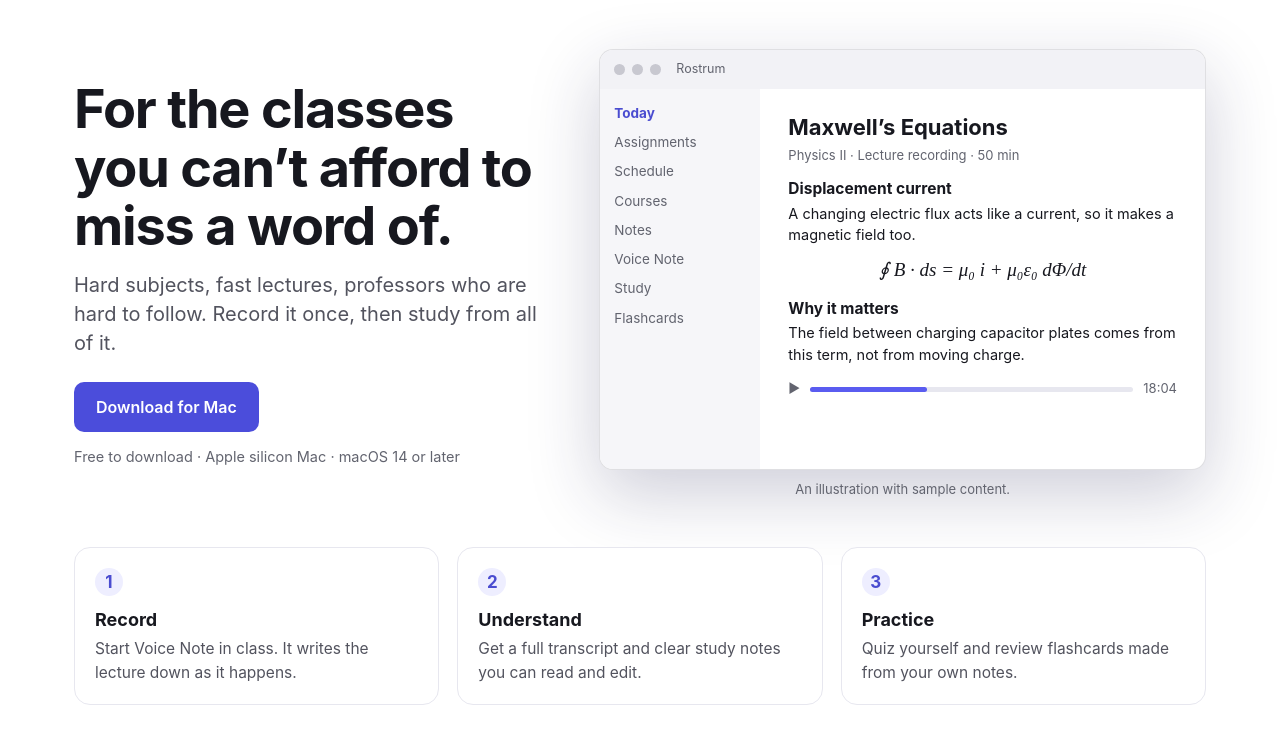
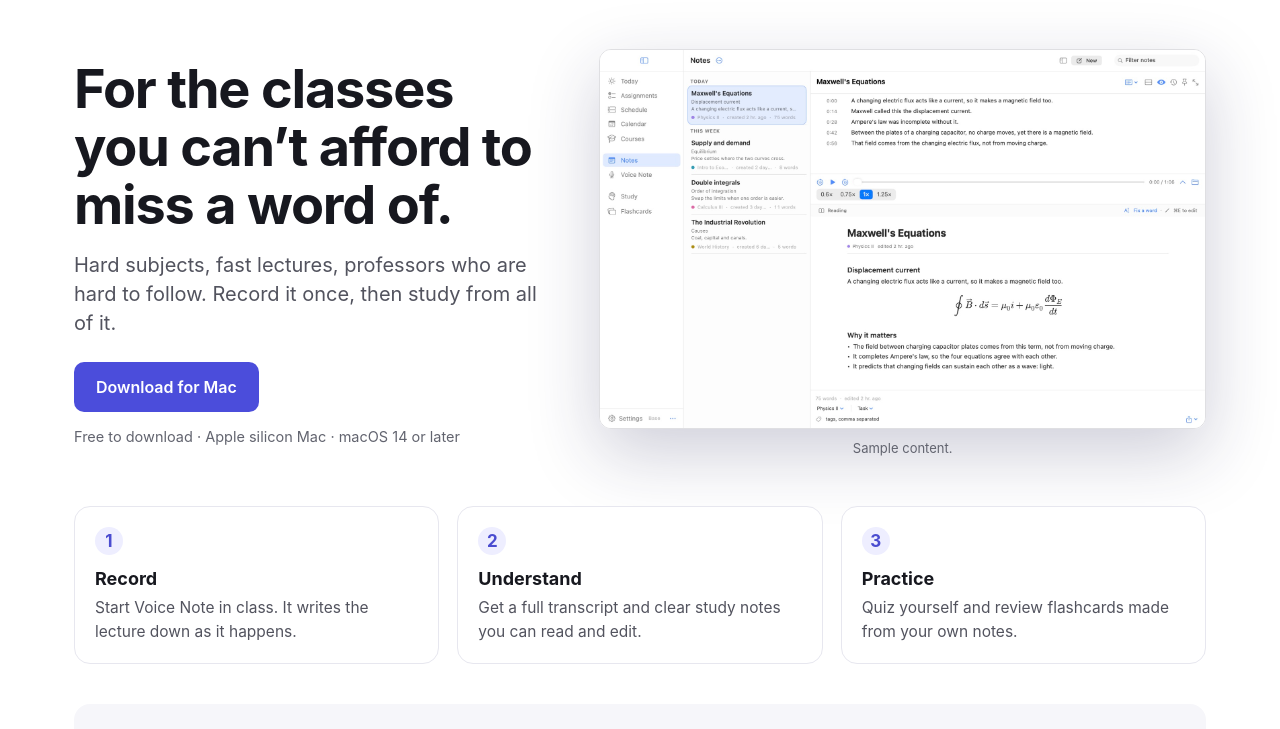
Before and after one commit to hqn07/rostrum, a plain HTML site: page index.html in a window 1280 px wide. Shown: the part 60-789 px from the top of the page. Drawn offline with Linux system fonts and the light colour scheme.

Commit message:
Real screenshot, updated pages
Co-Authored-By: Claude Opus 5.5 <noreply@anthropic.com>

```diff
--- a/index.html
+++ b/index.html
@@ -11,8 +11,8 @@
 <p class="lead">Hard subjects, fast lectures, professors who are hard to follow. Record it once, then study from all of it.</p>
 <a class="btn" href="https://github.com/hqn07/rostrum/releases/latest">Download for Mac</a>
 <p class="fine">Free to download · Apple silicon Mac · macOS 14 or later</p></div>
-<div class="shot"><div class="win" role="img" aria-label="Illustration of the Rostrum window: a lecture note titled Maxwell's Equations with a sample equation and an audio player, beside a sidebar of Today, Assignments, Schedule, Courses, Notes, Voice Note, Study and Flashcards."><div class="bar"><i></i><i></i><i></i><span>Rostrum</span></div><div class="wb" aria-hidden="true"><div class="sd"><b>Today</b><span>Assignments</span><span>Schedule</span><span>Courses</span><span>Notes</span><span>Voice Note</span><span>Study</span><span>Flashcards</span></div><div class="mn"><h4>Maxwell’s Equations</h4><p class="meta">Physics II · Lecture recording · 50 min</p><h5>Displacement current</h5><p>A changing electric flux acts like a current, so it makes a magnetic field too.</p><div class="eq">∮ B · ds = μ₀ i + μ₀ε₀ dΦ/dt</div><h5>Why it matters</h5><p>The field between charging capacitor plates comes from this term, not from moving charge.</p><div class="pl"><span>▶</span><div class="tr"><em></em></div><span>18:04</span></div></div></div></div>
-<p class="cap">An illustration with sample content.</p></div></section>
+<div class="shot"><picture><source media="(prefers-color-scheme: dark)" srcset="img/rostrum-notes-dark.jpg"><img src="img/rostrum-notes.jpg" width="1280" height="800" alt="The Rostrum window on a sample lecture note titled Maxwell's Equations for Physics II: headings, the displacement current equation, a short bullet list and an audio player with the recording, beside a sidebar of Today, Assignments, Schedule, Courses, Notes, Voice Note, Study and Flashcards."></picture>
+<p class="cap">Sample content.</p></div></section>
 <h2 class="sr">How it works</h2>
 <ol class="steps" role="list">
 <li class="step"><div class="num" aria-hidden="true">1</div><h3>Record</h3><p>Start Voice Note in class. It writes the lecture down as it happens.</p></li>
--- a/styles.css
+++ b/styles.css
@@ -1,5 +1,5 @@
-:root{--bg:#fff;--fg:#17181F;--mute:#52535E;--fine:#62646F;--line:#E7E7EF;--tile:#F6F6FA;--accent:#5A5CF0;--link:#4A4CD0;--btn-fg:#fff;--num:#EEEEFF;--win:#fff;--bar:#F2F2F6;--sd:#F6F6F9;--shadow:0 24px 70px rgba(30,30,80,.22);--btn-bg:#4B4DDB}
-@media (prefers-color-scheme:dark){:root{--bg:#0E1020;--fg:#F2F2F8;--mute:#B4B6C6;--fine:#A9ABBC;--line:#262838;--tile:#191B2E;--link:#A6A8FF;--num:#262850;--win:#15172A;--bar:#1D2036;--sd:#191B2E;--shadow:0 24px 70px rgba(0,0,0,.5);--btn-bg:#5A5CF0}}
+:root{--bg:#fff;--fg:#17181F;--mute:#52535E;--fine:#62646F;--line:#E7E7EF;--tile:#F6F6FA;--accent:#5A5CF0;--link:#4A4CD0;--btn-fg:#fff;--num:#EEEEFF;--shadow:0 24px 70px rgba(30,30,80,.22);--btn-bg:#4B4DDB}
+@media (prefers-color-scheme:dark){:root{--bg:#0E1020;--fg:#F2F2F8;--mute:#B4B6C6;--fine:#A9ABBC;--line:#262838;--tile:#191B2E;--link:#A6A8FF;--num:#262850;--shadow:0 24px 70px rgba(0,0,0,.5);--btn-bg:#5A5CF0}}
 *{box-sizing:border-box}
 html{-webkit-text-size-adjust:100%}
 body{margin:0;background:var(--bg);color:var(--fg);font-family:-apple-system,BlinkMacSystemFont,"SF Pro Display","Helvetica Neue",sans-serif;line-height:1.5;font-size:17px}
@@ -20,12 +20,12 @@ h2{font-size:28px;line-height:1.2;margin:0 0 16px}
 h3{font-size:20px;margin:28px 0 6px}
 .lead{font-size:20px;line-height:1.45;color:var(--mute);margin:0 0 24px}
 .fine{font-size:14.5px;color:var(--fine);margin:14px 0 0}
-.win{border-radius:14px;overflow:hidden;box-shadow:var(--shadow);border:1px solid rgba(128,128,140,.25);background:var(--win)}
-.bar{display:flex;align-items:center;gap:7px;padding:10px 14px;background:var(--bar);font-size:12.5px;color:var(--fine)}.bar i{width:11px;height:11px;border-radius:50%;background:#C8C8D0}.bar span{margin-left:8px}
-.wb{display:flex;min-height:380px}.sd{width:160px;background:var(--sd);padding:14px;display:flex;flex-direction:column;gap:9px;font-size:13.5px;color:var(--fine)}.sd b{color:var(--link)}
-.mn{flex:1;min-width:0;padding:22px 28px;font-size:14.5px;line-height:1.5}.mn h4{font-size:22px;margin:0}.meta{color:var(--fine);font-size:13px;margin:2px 0 12px}.mn h5{font-size:15.5px;margin:12px 0 2px}.mn p{margin:2px 0}
-.eq{font-family:"Times New Roman",serif;font-style:italic;font-size:19px;text-align:center;margin:10px 0;overflow-wrap:anywhere}
-.pl{display:flex;align-items:center;gap:10px;margin-top:14px;font-size:13px;color:var(--fine)}.tr{flex:1;height:5px;background:var(--line);border-radius:3px}.tr em{display:block;height:5px;width:36%;background:var(--accent);border-radius:3px}
+
+
+
+
+
+
 .cap{font-size:13px;color:var(--fine);margin:10px 0 0;text-align:center}
 .steps{display:grid;grid-template-columns:repeat(3,1fr);gap:18px;list-style:none;padding:0;margin:0 0 40px}
 .step{background:var(--bg);border:1px solid var(--line);border-radius:16px;padding:20px}
@@ -40,5 +40,7 @@ footer a{color:var(--fine)}
 .doc{max-width:720px;padding-top:24px;padding-bottom:56px}.doc h1{font-size:clamp(30px,5vw,42px)}
 .doc p,.doc li{color:var(--mute)}.doc li{margin:4px 0}.doc strong{color:var(--fg)}
 @media (max-width:860px){.hero{flex-direction:column;align-items:stretch;gap:32px}.steps{grid-template-columns:1fr}.inside ul{grid-template-columns:1fr}}
-@media (max-width:520px){.sd{display:none}.wrap{padding:0 18px}.lead{font-size:18px}body{font-size:16px}header .btn.sm{padding:8px 12px}}
+@media (max-width:520px){.wrap{padding:0 18px}.lead{font-size:18px}body{font-size:16px}header .btn.sm{padding:8px 12px}}
 @media (prefers-reduced-motion:reduce){*{transition:none!important;scroll-behavior:auto!important}}
+
+.shot picture,.shot img{display:block;width:100%;height:auto}.shot img{border-radius:12px;box-shadow:var(--shadow);border:1px solid rgba(128,128,140,.25)}
```
Also changed, not shown: img/rostrum-notes-dark.jpg (added), img/rostrum-notes.jpg (added).
